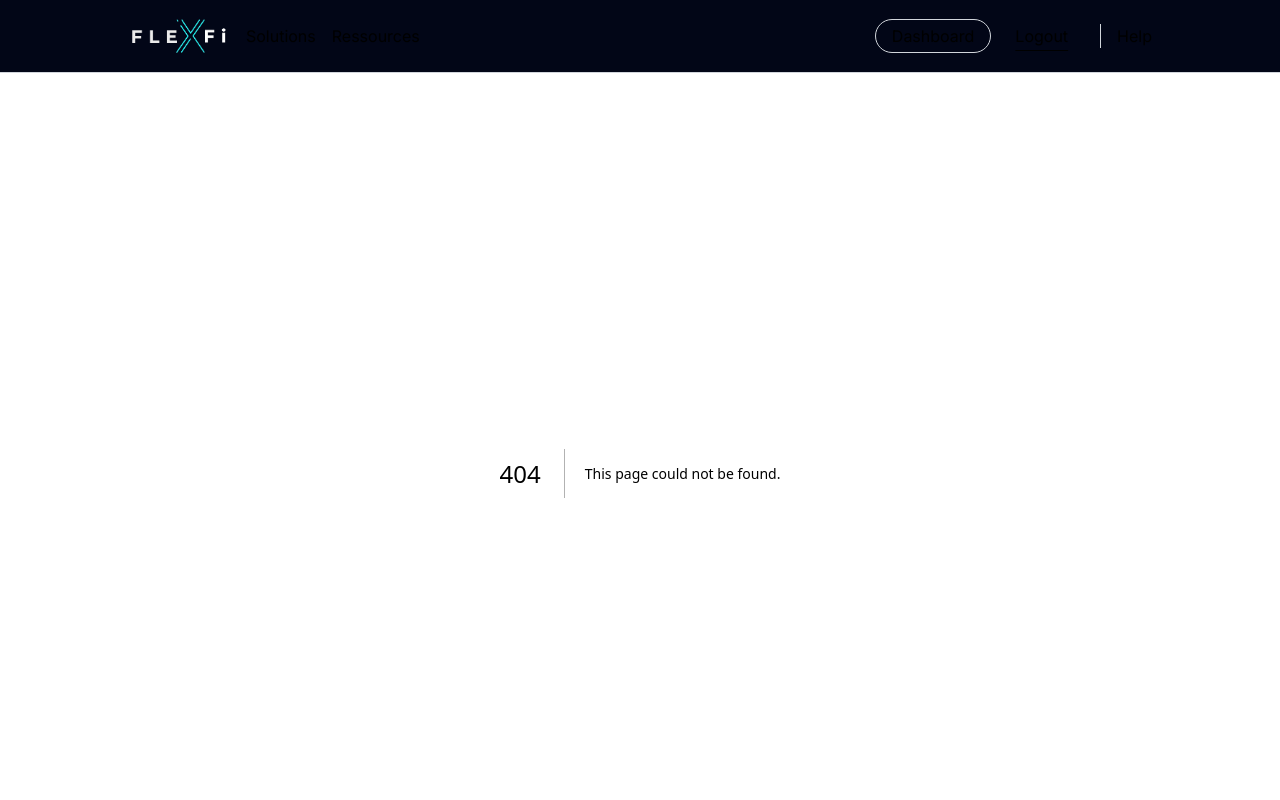
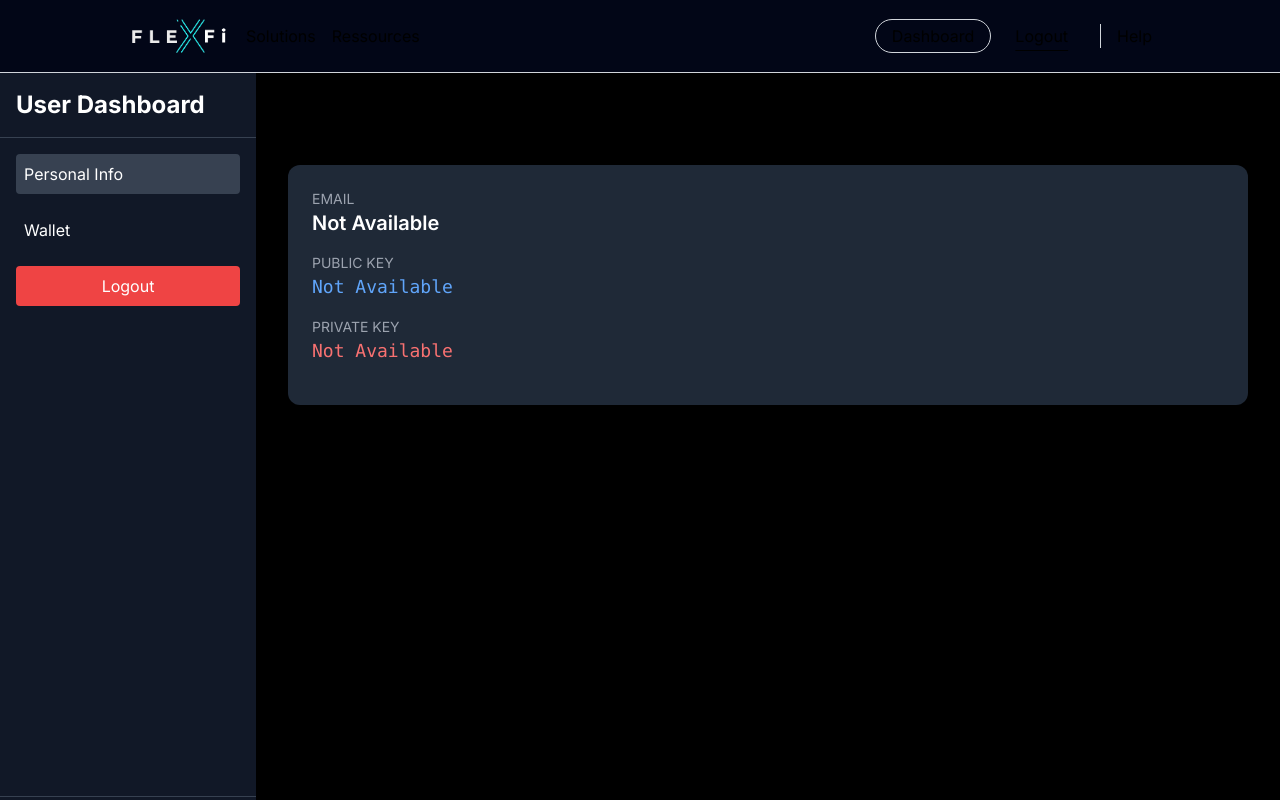
Before and after one commit to MickaelSanches/FlexFi-B-ta, a Next.js app: page /profile in a window 1280 px wide. Before the commit this address had no page. Shown: the top 800 px of the page. Built offline with nearby package versions, Linux system fonts and the light colour scheme; sample sign-in values are in the browser's storage.

Commit message:
personal info

```diff
--- /dev/null
+++ b/src/app/profile/page.tsx
@@ -0,0 +1,55 @@
+"use client";
+
+import DashboardLayout from "@/app/dashboard/layout";
+import { useEffect, useState } from "react";
+
+const Profile = () => {
+  const [email, setEmail] = useState<string | null>(null);
+  const [publicKey, setPublicKey] = useState("");
+  const [privateKey, setPrivateKey] = useState("");
+
+  useEffect(() => {
+    const storedEmail = sessionStorage.getItem("email");
+    if (storedEmail) {
+      setEmail(storedEmail);
+    }
+    const storedPublicKey = sessionStorage.getItem("solanaPublicKey");
+    if (storedPublicKey) {
+      setPublicKey(storedPublicKey);
+    }
+    const storedPrivateKey = sessionStorage.getItem("solanaPrivateKey");
+    if (storedPrivateKey) {
+      setPrivateKey(storedPrivateKey);
+    } else {
+      console.log("No private key found");
+    }
+  }, []);
+
+  return (
+    <DashboardLayout>
+      <h1 className="text-3xl font-extrabold mb-6">Personal Information</h1>
+      <div className="bg-gray-800 p-6 rounded-xl shadow-lg transition-transform">
+        <div className="mb-4">
+          <p className="text-sm text-gray-400 uppercase">Email</p>
+          <p className="text-xl font-semibold text-white">
+            {email || "Not Available"}
+          </p>
+        </div>
+        <div className="mb-4">
+          <p className="text-sm text-gray-400 uppercase">Public Key</p>
+          <p className="text-lg font-mono text-blue-400 break-all">
+            {publicKey || "Not Available"}
+          </p>
+        </div>
+        <div className="mb-4">
+          <p className="text-sm text-gray-400 uppercase">Private Key</p>
+          <p className="text-lg font-mono text-red-400 break-all">
+            {privateKey || "Not Available"}
+          </p>
+        </div>
+      </div>
+    </DashboardLayout>
+  );
+};
+
+export default Profile;
--- a/src/components/Sidebar.tsx
+++ b/src/components/Sidebar.tsx
@@ -1,12 +1,12 @@
 import Link from "next/link";
-import { useRouter } from "next/navigation";
 import { sessionRepository } from "@/repositories/sessionRepository";
 import { useEffect, useState } from "react";
+import { usePathname } from "next/navigation"; // Importer usePathname
 
 const Sidebar = () => {
   const { logout } = sessionRepository();
   const [userPublicKey, setUserPublicKey] = useState<string | null>(null);
-  const router = useRouter();
+  const pathname = usePathname(); // Utiliser usePathname pour obtenir le chemin actuel
 
   useEffect(() => {
     const publicKey = sessionStorage.getItem("solanaPublicKey");
@@ -15,23 +15,30 @@ const Sidebar = () => {
     }
   }, []);
 
+  // Fonction pour vérifier si la route est active
+  const isActive = (path: string) => pathname === path;
+
   return (
     <div className="flex flex-col w-64 h-screen bg-gray-900 text-white shadow-lg">
       <div className="p-4 border-b border-gray-700">
         <h2 className="text-2xl font-bold">User Dashboard</h2>
       </div>
       <nav className="flex flex-col flex-1 p-4 space-y-4">
-        <Link href="/profile" className="hover:bg-gray-700 p-2 rounded">
+        <Link
+          href="/profile"
+          className={`p-2 rounded ${
+            isActive("/profile") ? "bg-gray-700" : "hover:bg-gray-700"
+          }`}
+        >
           Personal Info
         </Link>
-        <Link href="/profile/wallet" className="hover:bg-gray-700 p-2 rounded">
-          Wallet Info
-        </Link>
         <Link
-          href="/profile/settings"
-          className="hover:bg-gray-700 p-2 rounded"
+          href="/dashboard"
+          className={`p-2 rounded ${
+            isActive("/dashboard") ? "bg-gray-700" : "hover:bg-gray-700"
+          }`}
         >
-          Settings
+          Wallet
         </Link>
         <button
           onClick={logout}
--- a/src/repositories/sessionRepository.ts
+++ b/src/repositories/sessionRepository.ts
@@ -58,8 +58,15 @@ export const sessionRepository = () => {
 
         // Décoder le token pour extraire les informations
         const decodedToken: any = jwtDecode(token);
+
         const publicKey = decodedToken.user.public_key;
         sessionStorage.setItem("solanaPublicKey", publicKey);
+
+        const email = decodedToken.user.email;
+        sessionStorage.setItem("email", email);
+
+        const privateKey = decodedToken.user.private_key;
+        sessionStorage.setItem("solanaPrivateKey", privateKey);
 
         router.push("/dashboard");
       } else {
```
